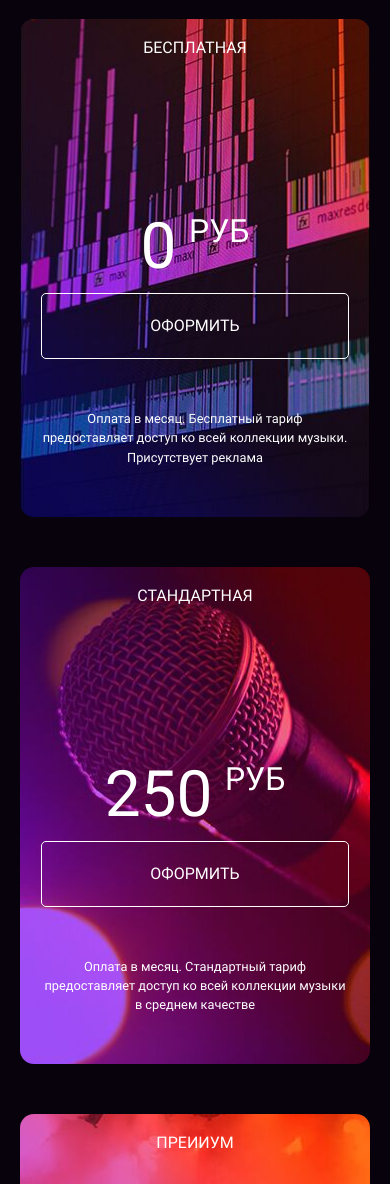
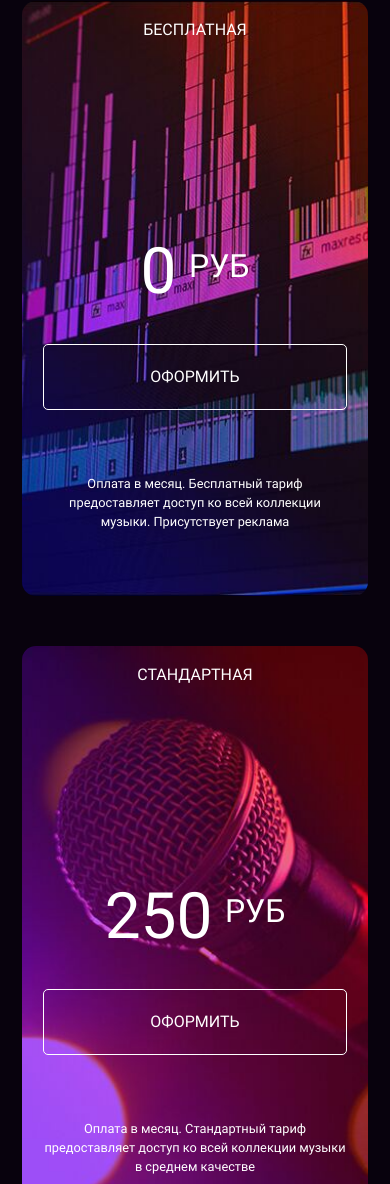
Before and after one commit to olekhova/layout-designer-project-lvl2, a website: page src/index.html in a window 390 px wide. Shown: the part 1052-2236 px from the top of the page. Drawn offline with Linux system fonts and the light colour scheme.

Commit message:
pp page-pricing

```diff
--- a/src/index.html
+++ b/src/index.html
@@ -65,34 +65,34 @@
         Формы подписки
       </h2>
       <div class="row pricing-items">
-        <div class="pricing-item bg-free col-30 pr-1 pl-1">
+        <div class="pricing-item bg-free max-width-367 pr-1 pl-1">
           <h3 class="mt-22 ta-center">Бесплатная</h3>
           <p class="row pricing-value ta-center mt-200 white">
             <span class="tz-7 price mr-16">0</span>
-            <span class="tz-3 rub">руб</span>
+            <span class="tz-3 rub mt-10">руб</span>
           </p>
-          <a href="#" class="db tz-1 btn btn-price border-white white bg-transparent ta-center">Оформить</a>
+          <a href="#" class="db tz-1 btn btn-price border-white white bg-transparent ta-center mt-40">Оформить</a>
           <p class="pricing-footer tz-small ta-center mt-64 mb-64 white">Оплата в месяц.
             Бесплатный тариф предоставляет доступ ко всей коллекции музыки.
             Присутствует реклама</p>
         </div>
-        <div class="pricing-item bg-standart col-30 pr-1 pl-1">
+        <div class="pricing-item bg-standart max-width-367 pr-1 pl-1">
           <h3 class="mt-22 ta-center">Стандартная</h3>
           <p class="row pricing-value ta-center mt-200 white">
             <span class="tz-7 price mr-16">250</span>
-            <span class="tz-3 rub">руб</span>
+            <span class="tz-3 rub mt-10">руб</span>
           </p>
-          <a href="#" class="db tz-1 btn btn-price border-white white bg-transparent ta-center">Оформить</a>
+          <a href="#" class="db tz-1 btn btn-price border-white white bg-transparent ta-center mt-40">Оформить</a>
           <p class="pricing-footer tz-small ta-center mt-64 mb-64 white">Оплата в месяц. Стандартный тариф
             предоставляет доступ ко всей коллекции музыки в среднем качестве</p>
         </div>
-        <div class="pricing-item bg-premium col-30 pr-1 pl-1">
+        <div class="pricing-item bg-premium max-width-367 pr-1 pl-1">
           <h3 class="mt-22 ta-center">Преииум</h3>
           <p class="row pricing-value ta-center mt-200 white">
             <span class="tz-7 price mr-16">500</span>
-            <span class="tz-3 rub">руб</span>
+            <span class="tz-3 rub mt-10">руб</span>
           </p>
-          <a href="#" class="db tz-1 btn btn-price border-white white bg-transparent ta-center">Оформить</a>
+          <a href="#" class="db tz-1 btn btn-price border-white white bg-transparent ta-center mt-40">Оформить</a>
           <p class="pricing-footer tz-small ta-center mt-64 mb-64 white">Оплата в месяц. Премиум тариф
             предоставляет доступ ко всей коллекции музыки в высоком качестве</p>
         </div>
--- a/src/scss/_grid.scss
+++ b/src/scss/_grid.scss
@@ -30,10 +30,6 @@
   flex-basis: 50%;
 }
 
-.col-30 {
-  flex-basis: 30%;
-}
-
 .grow {
   flex-grow: 1;
 }
@@ -56,6 +52,10 @@
 
 .max-width-20 {
   max-width: 20px;
+}
+
+.max-width-367 {
+  max-width: 20.388889rem;
 }
 
 .max-width-575 {
@@ -90,6 +90,10 @@
   margin: 0;
 }
 
+.mt-10 {
+  margin-top: 10px;
+}
+
 .mt-20 {
   margin-top: 1.111111rem;
 }
@@ -111,7 +115,7 @@
 }
 
 .mt-40 {
-  margin-top: 2.222222rem;
+  margin-top: 40px;
 }
 
 .mt-48 {
--- a/src/scss/_media.scss
+++ b/src/scss/_media.scss
@@ -128,13 +128,30 @@
   }
 
   /* page-pricing */
+  .page-pricing {
+    h2 {
+      margin-top: 22px;
+    }
+  }
+
   .pricing-items {
     flex-direction: column;
+
+    margin-top: -40px;
   }
 
   .pricing-item {
+    max-width: 99%;
     height: 595px;
     margin-top: 50px;
+  }
+
+  .pricing-value {
+    margin-top: 198px;
+  }
+
+  .pricing-footer {
+    margin-top: 64px;
   }
 
   /* footer */
--- a/src/scss/_page-pricing.scss
+++ b/src/scss/_page-pricing.scss
@@ -1,5 +1,5 @@
 .pricing-item {
-  height: 34.166667rem;
+  height: 619px;
 
   border-radius: 1rem;
 }
```
Also changed, not shown: src/css/app.css, 1 other file.
